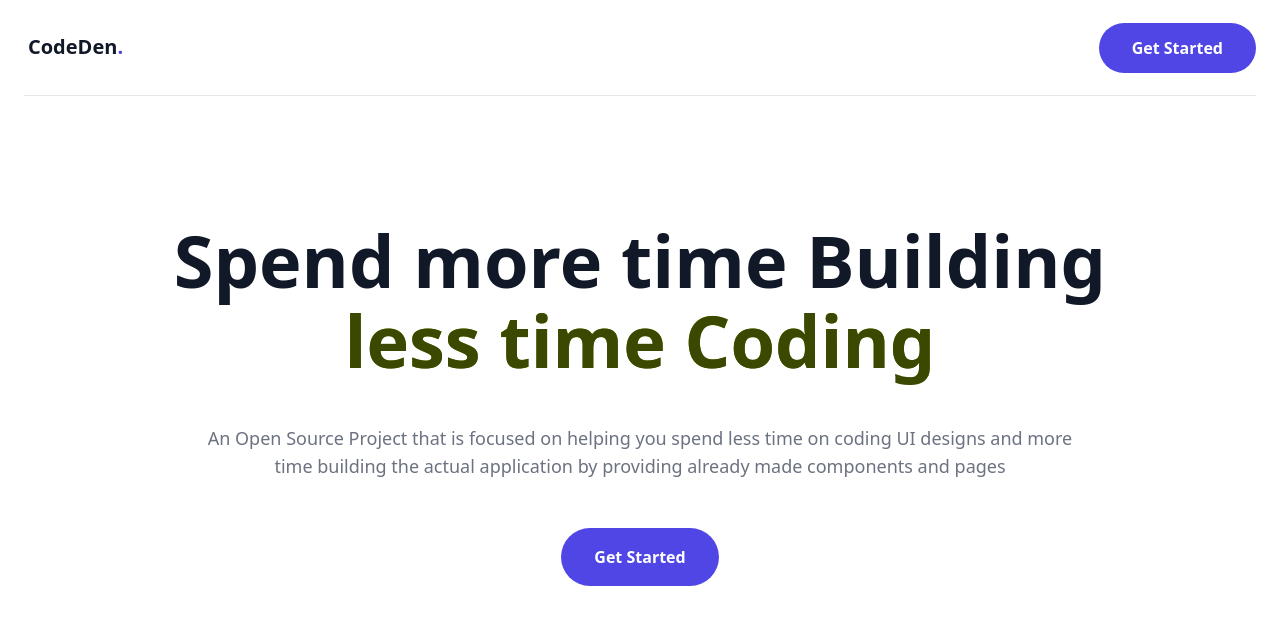
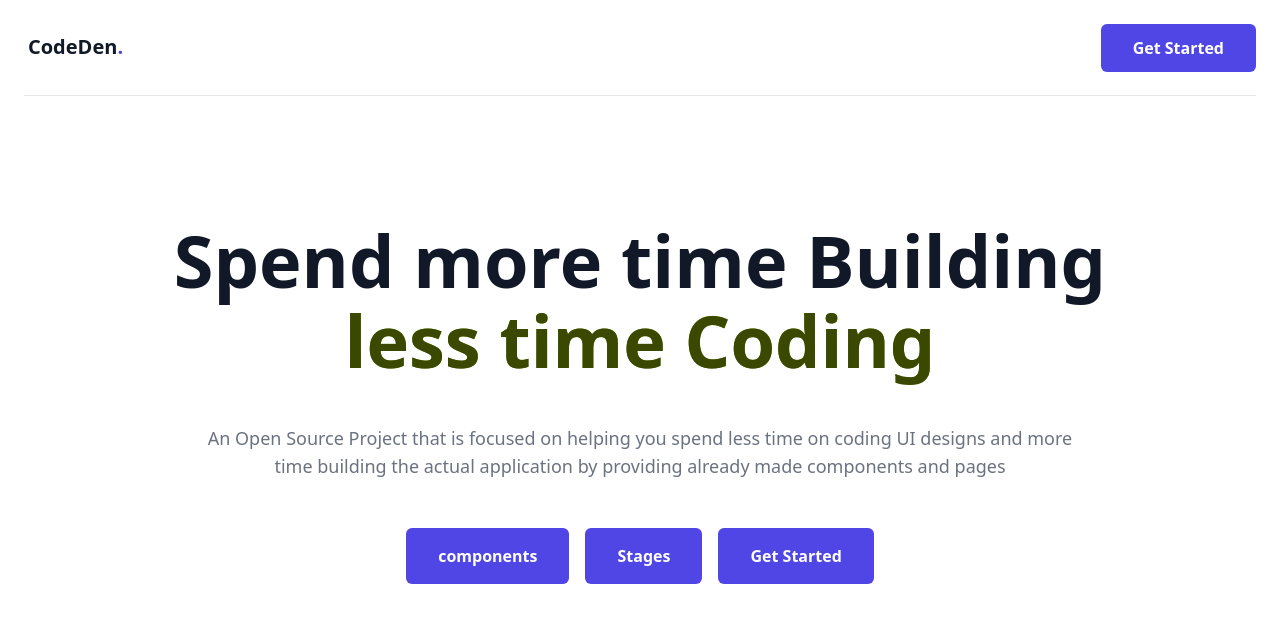
Before and after one commit to kromate/Codeden, a Vue app: page / in a window 1280 px wide. Shown: the top 624 px of the page. Built offline with nearby package versions, Linux system fonts and the light colour scheme.

Commit message:
--- Auto-Git Commit ---

```diff
--- a/src/assets/styles/tailwind.css
+++ b/src/assets/styles/tailwind.css
@@ -6,7 +6,7 @@
 
 @layer components{
     .btn{
-        @apply inline-flex items-center justify-center w-full px-8 py-4 text-base font-bold leading-6 text-white bg-indigo-600 border border-transparent rounded-full md:w-auto hover:bg-indigo-500 focus:outline-none focus:ring-2 focus:ring-offset-2 focus:ring-indigo-600
+        @apply flex items-center justify-center w-auto px-8 py-4 text-base font-bold  text-white bg-indigo-600 rounded-md  hover:bg-indigo-500
     }
     .pc{
         @apply hidden md:flex
--- a/src/views/index.vue
+++ b/src/views/index.vue
@@ -3,7 +3,7 @@
 		<div class="mx-auto container">
 			<NavBar />
 			<div
-				class="container max-w-lg px-4 py-32 mx-auto text-left md:max-w-none md:text-center"
+				class="container py-32 mx-auto text-left md:max-w-none md:text-center"
 			>
 				<h1
 					class="text-5xl font-extrabold leading-10 tracking-normal text-left text-gray-900 md:text-center sm:leading-none md:text-6xl lg:text-7xl"
@@ -20,7 +20,13 @@
 					An Open Source Project that is focused on helping you spend less time on coding UI designs and more time building the actual application by providing already made components and pages
 				</div>
 				<div class="flex flex-col items-center mt-12 text-center">
-					<span class="relative inline-flex w-full md:w-auto">
+					<span class="relative flex flex-wrap w-full md:w-auto gap-4">
+						<router-link to="/" class="btn">
+							components
+						</router-link>
+						<router-link to="/" class="btn">
+							Stages
+						</router-link>
 						<router-link to="/" class="btn">
 							Get Started
 						</router-link>
```
Also changed, not shown: .autogit/autogit.json (added).
